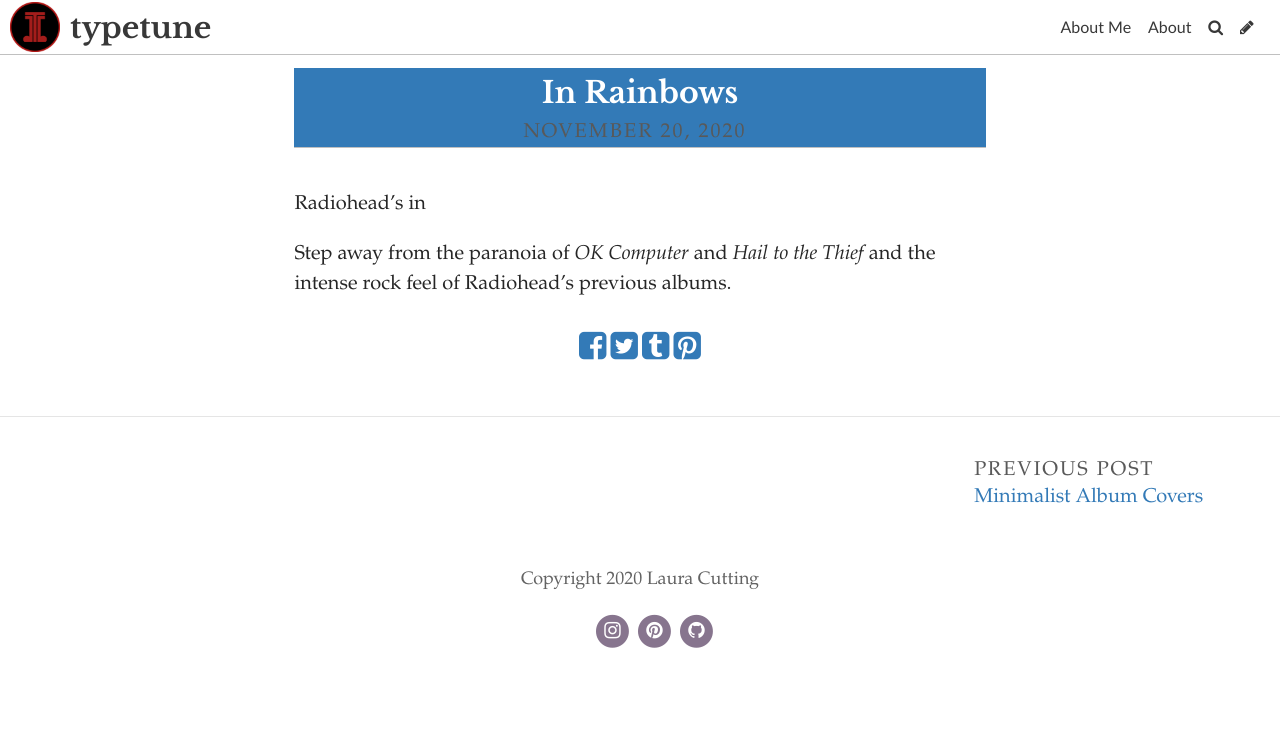
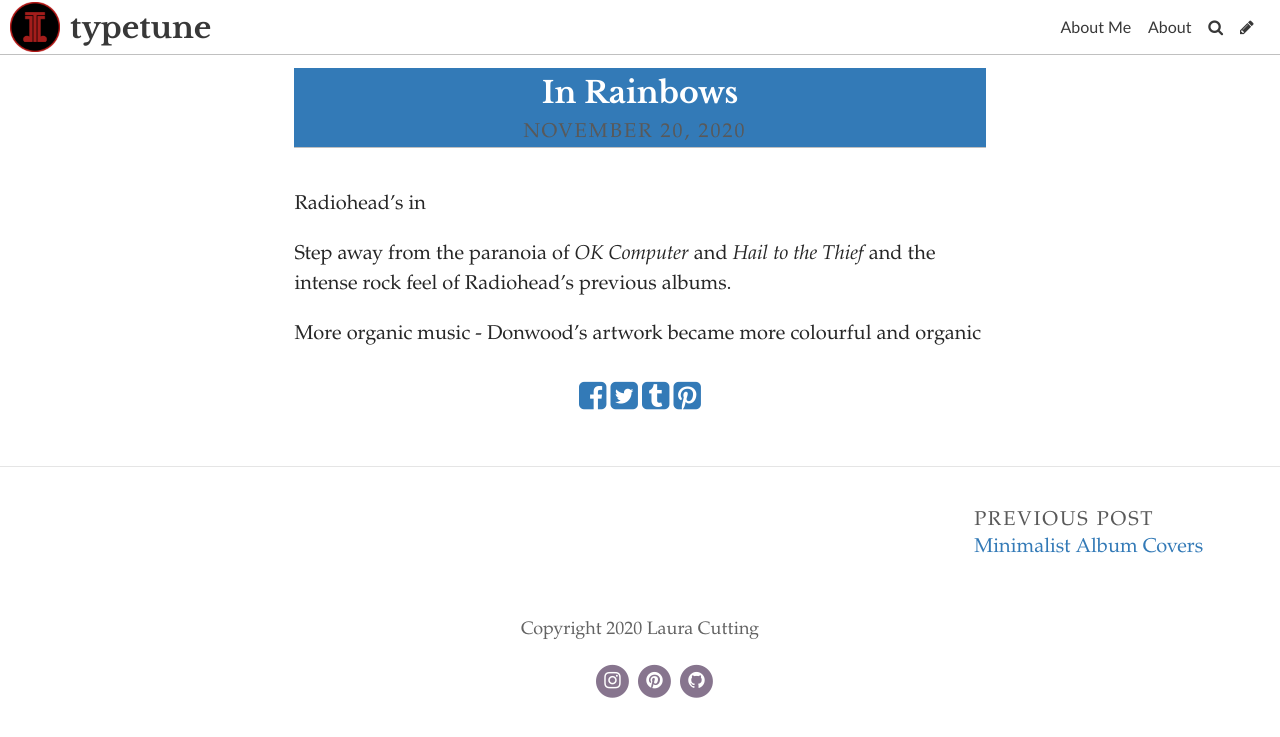
Before and after one commit to lauracutting/typetune, a Jekyll site: the page built from _posts/2020-11-20-in-rainbows.md, in a window 1280 px wide. Shown: the top 737 px of the page. Built offline with Jekyll 4.4.1, drawn with Linux system fonts in a browser that asks for light colours; some web fonts are replaced.

Commit message:
Update Post “2020-11-20-in-rainbows”

```diff
--- a/_posts/2020-11-20-in-rainbows.md
+++ b/_posts/2020-11-20-in-rainbows.md
@@ -7,3 +7,5 @@
 Radiohead's in
 
 Step away from the paranoia of *OK Computer* and *Hail to the Thief* and the intense rock feel of Radiohead's previous albums.
+
+More organic music - Donwood’s artwork became more colourful and organic
```
